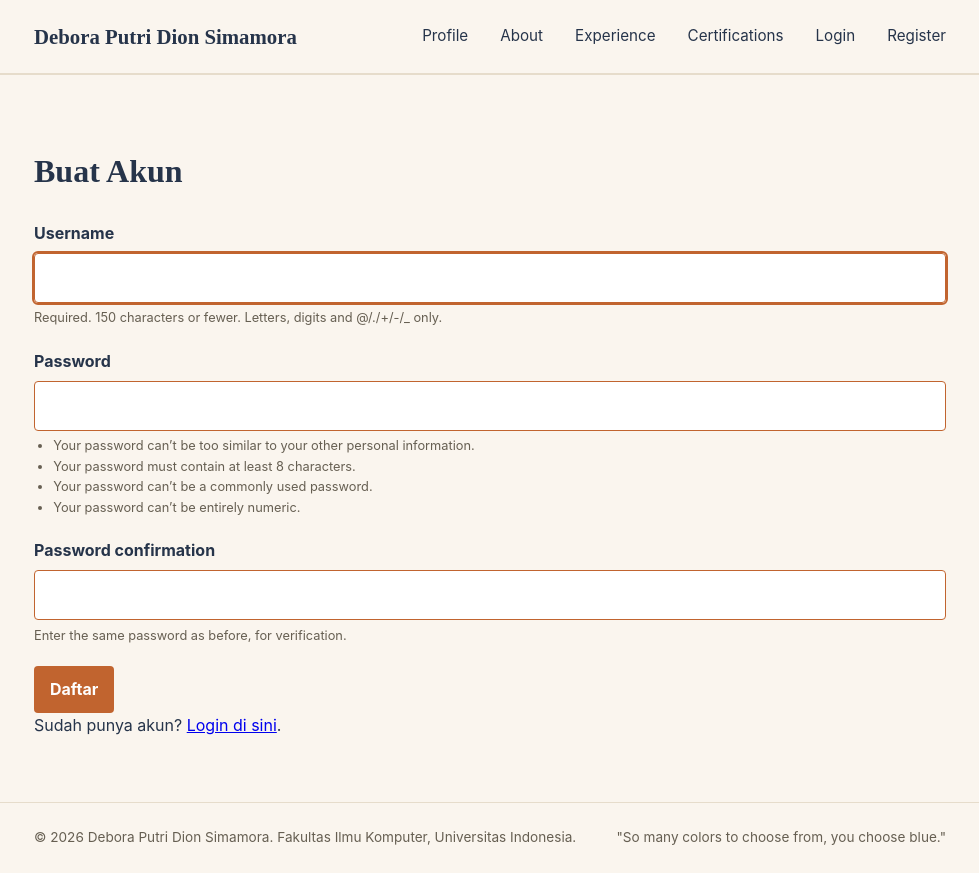
After one commit to deboraputridionsimamora/myportofolio, a Django app: page /register/ in a window 1280 px wide. The commit adds this page. Shown: the whole page, without its empty margins (150-1129 px from the left). Run offline with Django 5.2, Linux system fonts and the light colour scheme.

Commit message:
Tutorial 4: autentikasi, session, cookie, dan otorisasi

```diff
--- a/main/urls.py
+++ b/main/urls.py
@@ -8,6 +8,10 @@ from main.views import (
     update_certification,
     delete_certification,
     get_certifications_json,
+    toggle_star,
+    register,
+    login_user,
+    logout_user,
 )
 
 app_name = "main"
@@ -19,5 +23,9 @@ urlpatterns = [
     path("certification/add/", create_certification, name="create_certification"),
     path("certification/<int:id>/update/", update_certification, name="update_certification"),
     path("certification/<int:id>/delete/", delete_certification, name="delete_certification"),
+    path("certification/<int:id>/star/", toggle_star, name="toggle_star"),
     path("api/certifications/", get_certifications_json, name="get_certifications_json"),
+    path("register/", register, name="register"),
+    path("login/", login_user, name="login"),
+    path("logout/", logout_user, name="logout"),
 ]
--- a/main/views.py
+++ b/main/views.py
@@ -1,7 +1,12 @@
+import datetime
 import os
 
 from django.contrib import messages
+from django.contrib.auth import login, logout
+from django.contrib.auth.decorators import login_required
+from django.contrib.auth.forms import AuthenticationForm, UserCreationForm
 from django.core import serializers
+from django.core.exceptions import PermissionDenied
 from django.http import HttpResponse
 from django.urls import reverse
 from django.shortcuts import get_object_or_404, redirect, render
@@ -11,6 +16,11 @@ from main.forms import CertificationForm
 
 
 def show_main(request):
+    # baca cookie last_login dari browser, kalau gak ada pakai tulisan default
+    last_login = request.COOKIES.get(
+        "last_login", "Belum ada sesi login / Cookie tidak ditemukan"
+    )
+
     context = {
         "name": "Debora Putri Dion Simamora",
         "npm": "2506544126",
@@ -19,6 +29,7 @@ def show_main(request):
             "Mahasiswa Sistem Informasi Universitas Indonesia yang tertarik "
             "pada pengembangan perangkat lunak."
         ),
+        "last_login": last_login,
     }
     return render(request, "index.html", context)
 
@@ -31,7 +42,13 @@ def show_experience(request):
     return render(request, "experience.html", context)
 
 
+# Lapis 1: harus login. Belum login -> dialihkan ke halaman login.
+@login_required(login_url="/login/")
 def create_certification(request):
+    # Lapis 2: harus pemilik (superuser). Login biasa doang -> 403 Forbidden.
+    if not request.user.is_superuser:
+        raise PermissionDenied
+
     form = CertificationForm(request.POST or None)
 
     if request.method == "POST" and form.is_valid():
@@ -52,7 +69,11 @@ def create_certification(request):
     return render(request, "certification_form.html", context)
 
 
+@login_required(login_url="/login/")
 def update_certification(request, id):
+    if not request.user.is_superuser:
+        raise PermissionDenied
+
     certification = get_object_or_404(Certification, pk=id)
     form = CertificationForm(request.POST or None, instance=certification)
 
@@ -74,7 +95,11 @@ def update_certification(request, id):
     return render(request, "certification_form.html", context)
 
 
+@login_required(login_url="/login/")
 def delete_certification(request, id):
+    if not request.user.is_superuser:
+        raise PermissionDenied
+
     certification = get_object_or_404(Certification, pk=id)
 
     if request.method == "POST":
@@ -89,9 +114,28 @@ def delete_certification(request, id):
     return redirect("main:show_certification")
 
 
+# Tutorial 4: fitur star. Cukup login (gak perlu superuser), semua pengguna
+# terdaftar boleh star/unstar sertifikat.
+@login_required(login_url="/login/")
+def toggle_star(request, id):
+    certification = get_object_or_404(Certification, pk=id)
+
+    if request.method == "POST":
+        # kalau user ini udah pernah star, klik lagi = batalin star
+        # kalau belum pernah, klik = kasih star
+        if request.user in certification.starred_by.all():
+            certification.starred_by.remove(request.user)
+        else:
+            certification.starred_by.add(request.user)
+
+    return redirect("main:show_certification")
+
+
 def get_certifications_json(request):
     certifications = Certification.objects.all().order_by("-issue_date")
-    certifications_json = serializers.serialize("json", certifications)
+    certifications_json = serializers.serialize(
+        "json", certifications, use_natural_foreign_keys=True
+    )
     return HttpResponse(certifications_json, content_type="application/json")
 
 
@@ -109,3 +153,51 @@ def show_certification(request):
         "certification_list": certifications,
     }
     return render(request, "certification.html", context)
+
+
+# ===== Tutorial 4: autentikasi (register, login, logout) =====
+
+def register(request):
+    # kalau baru buka halaman (GET) formnya kosong, kalau habis submit (POST) formnya berisi data
+    form = UserCreationForm(request.POST or None)
+
+    if request.method == "POST" and form.is_valid():
+        form.save()  # bikin akun baru, password otomatis di-hash
+        messages.success(request, "Akun berhasil dibuat. Silakan login.")
+        return redirect("main:login")
+
+    context = {
+        "name": "Debora Putri Dion Simamora",
+        "form": form,
+    }
+    return render(request, "register.html", context)
+
+
+def login_user(request):
+    form = AuthenticationForm(request, data=request.POST or None)
+
+    if request.method == "POST" and form.is_valid():
+        user = form.get_user()  # akun yang username & password-nya cocok
+        login(request, user)
+
+        # redirect-nya disimpan dulu ke variabel response, biar bisa ditempelin cookie
+        response = redirect("main:show_main")
+        # cookie last_login isinya waktu sekarang, format tahun-bulan-tanggal jam:menit:detik
+        response.set_cookie(
+            "last_login", datetime.datetime.now().strftime("%Y-%m-%d %H:%M:%S")
+        )
+        return response
+
+    context = {
+        "name": "Debora Putri Dion Simamora",
+        "form": form,
+    }
+    return render(request, "login.html", context)
+
+
+def logout_user(request):
+    logout(request)  # hapus catatan login di session
+
+    response = redirect("main:show_main")
+    response.delete_cookie("last_login")  # suruh browser buang cookie last_login
+    return response
--- a/portofolio/settings.py
+++ b/portofolio/settings.py
@@ -68,6 +68,7 @@ TEMPLATES = [
         'APP_DIRS': True,
         'OPTIONS': {
             'context_processors': [
+                'django.template.context_processors.debug',
                 'django.template.context_processors.request',
                 'django.contrib.auth.context_processors.auth',
                 'django.contrib.messages.context_processors.messages',
--- a/static/css/style.css
+++ b/static/css/style.css
@@ -780,6 +794,28 @@ h1, .brand {
     color: #b42318;
     font-size: 0.85rem;
     margin-top: 0.35rem;
+}
+
+/* Tutorial 4: pesan sukses (misal "Akun berhasil dibuat") di halaman login */
+.form-message {
+    background-color: var(--pill-bg);
+    color: var(--accent-dark);
+    border-radius: var(--radius);
+    padding: 0.7rem 1rem;
+    margin-bottom: 1rem;
+    font-weight: 600;
+    font-size: 0.9rem;
+}
+
+/* Tutorial 4: petunjuk di bawah kolom form (aturan username & password) */
+.form-help {
+    color: var(--text-muted);
+    font-size: 0.8rem;
+    margin-top: 0.35rem;
+}
+
+.form-help ul {
+    padding-left: 1.2rem;
 }
 
 .button {
--- a/templates/base.html
+++ b/templates/base.html
@@ -20,6 +20,13 @@
             <a href="{% url 'main:show_main' %}#about">About</a>
             <a href="{% url 'main:show_experience' %}">Experience</a>
             <a href="{% url 'main:show_certification' %}">Certifications</a>
+            {% if user.is_authenticated %}
+                <span class="nav-user">{{ user.username }}</span>
+                <a href="{% url 'main:logout' %}">Logout</a>
+            {% else %}
+                <a href="{% url 'main:login' %}">Login</a>
+                <a href="{% url 'main:register' %}">Register</a>
+            {% endif %}
         </nav>
     </div>
 </header>
--- a/templates/index.html
+++ b/templates/index.html
@@ -22,6 +22,10 @@
                         <div class="meta-row">
                             <dt>Program</dt>
                             <dd>{{ study_program }}</dd>
+                        </div>
+                        <div class="meta-row">
+                            <dt>Sesi Terakhir Login</dt>
+                            <dd>{{ last_login }}</dd>
                         </div>
                     </dl>
                     <div class="social-links">
@@ -65,5 +69,3 @@
         </section>
     </main>
 {% endblock content %}
-</body>
-</html>
--- /dev/null
+++ b/templates/register.html
@@ -0,0 +1,33 @@
+{% extends "base.html" %}
+{% block meta %}
+    <title>Register - {{ name }}</title>
+{% endblock meta %}
+{% block content %}
+    <main>
+        <section class="experience-section">
+            <div class="container">
+                <h1>Buat Akun</h1>
+                <form method="post" action="{% url 'main:register' %}" class="project-form">
+                    {% csrf_token %}
+                    {% for error in form.non_field_errors %}
+                        <p class="form-error">{{ error }}</p>
+                    {% endfor %}
+                    {% for field in form %}
+                        <div class="form-group">
+                            <label for="{{ field.id_for_label }}">{{ field.label }}</label>
+                            {{ field }}
+                            {% if field.help_text %}
+                                <div class="form-help">{{ field.help_text }}</div>
+                            {% endif %}
+                            {% for error in field.errors %}
+                                <p class="form-error">{{ error }}</p>
+                            {% endfor %}
+                        </div>
+                    {% endfor %}
+                    <button type="submit" class="button">Daftar</button>
+                </form>
+                <p>Sudah punya akun? <a href="{% url 'main:login' %}">Login di sini</a>.</p>
+            </div>
+        </section>
+    </main>
+{% endblock content %}
```
Also changed, not shown: other parts of static/css/style.css (+39 -0 lines), main/models.py (+7 -0 lines), templates/certification.html (+15 -0 lines), templates/login.html (added, +33 -0 lines), main/migrations/0004_certification_starred_by.py (added).
